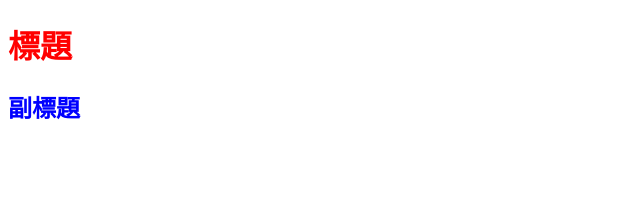
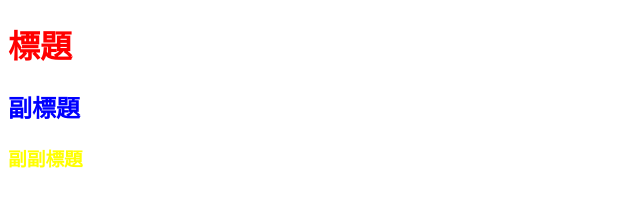
Before and after one commit to AudenHsu/Github1017, a plain HTML site: page index.html in a window 1280 px wide. Shown: the whole page, without its empty margins (0-640 px from the left). Drawn offline with Linux system fonts and the light colour scheme.

Commit message:
新增h3

```diff
--- a/css/all.css
+++ b/css/all.css
@@ -10,3 +10,6 @@ color:red
 h2{
 color:blue
 }
+h3{
+color:yellow
+}
--- a/index.html
+++ b/index.html
@@ -10,6 +10,7 @@
 <body>
 <h1>標題</h1>
 <h2>副標題</h2>
+<h3>副副標題</h3>
 </body>
 
 
```
